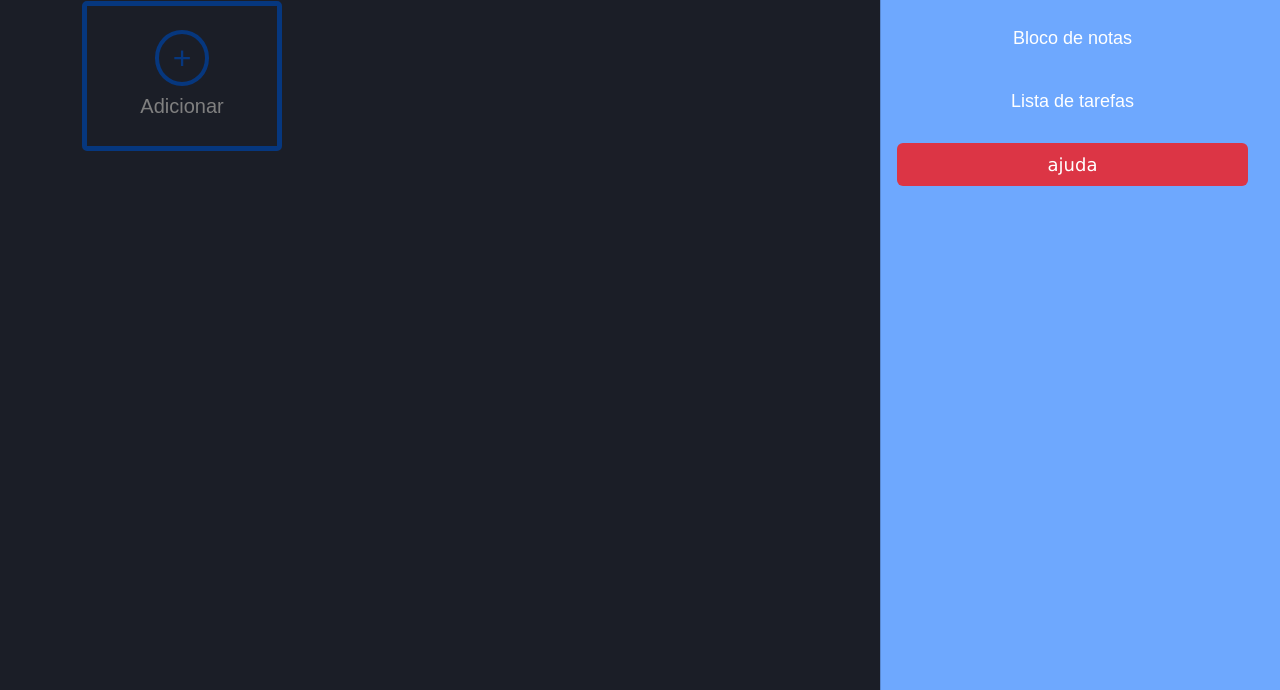
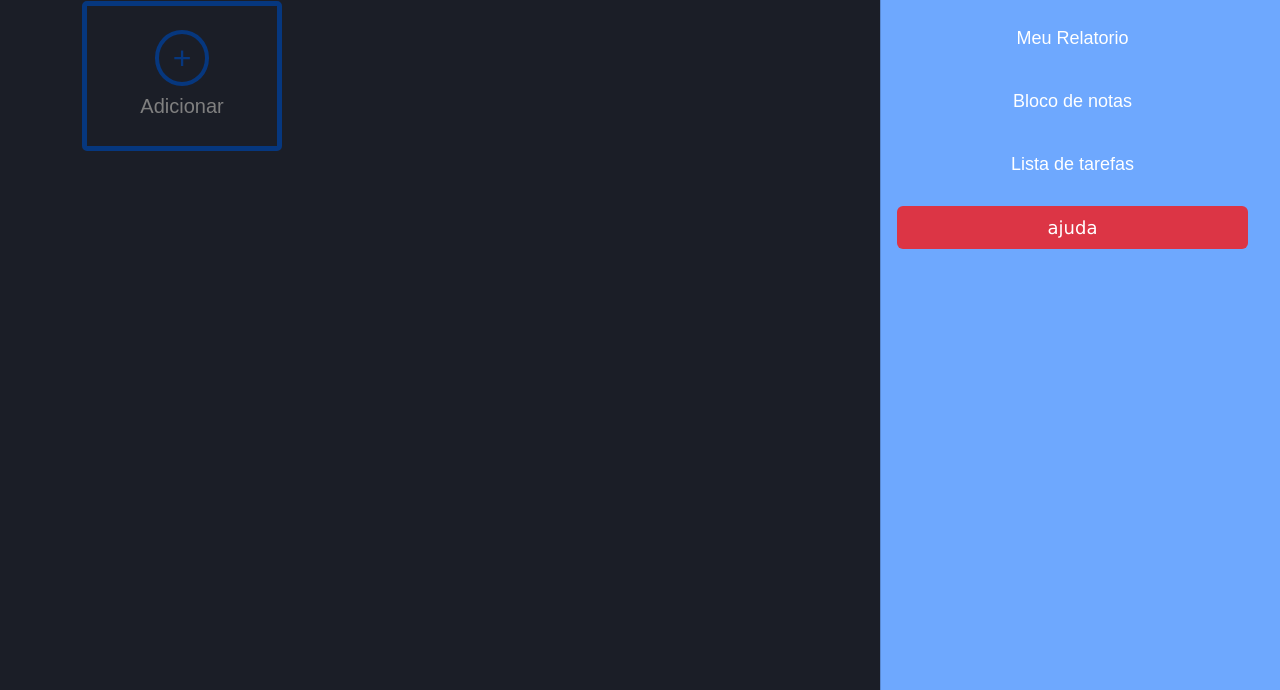
Before and after one commit to CaioHenriqueh/ManualPR, a plain HTML site: page blocodeNotas.html in a window 1280 px wide. Both pictures are taken after a click on the button 1240 px from the left and 40 px from the top of the page. Shown: the part 110-800 px from the top of the page. Drawn offline with nearby package versions, Linux system fonts and the light colour scheme.

Commit message:
adicionando meu relatorio em todas as paginas

```diff
--- a/blocodeNotas.html
+++ b/blocodeNotas.html
@@ -26,6 +26,14 @@
                   <a class="nav-link  btn btn-primary true" aria-current="page" href="./home.html">Relatar Horas</a>
                 </li>
                 <li class="nav-item">
+                  <a
+                    class="nav-link btn btn-primary true"
+                    aria-current="page"
+                    href="myrelatorio.html"
+                    >Meu Relatorio</a
+                  >
+                </li>
+                <li class="nav-item">
                   <a class="nav-link btn btn-primary  true" href="blocodeNotas.html">Bloco de notas</a>
                 </li>
                 <li class="nav-item">
```
Also changed, not shown: help.html (+8 -0 lines), home.html (+8 -0 lines), myrelatorio.html (+1 -1 lines), tarefa.html (+8 -0 lines).
